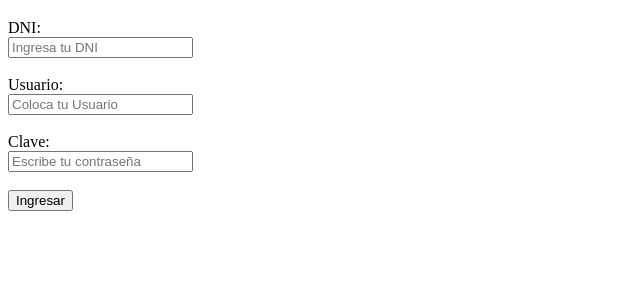
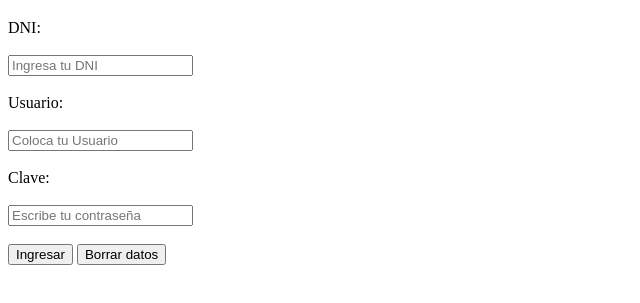
Before and after one commit to alandavidsoto/formulario, a plain HTML site: page index.html in a window 1280 px wide. Shown: the part 61-364 px from the top of the page, without its empty margins (0-640 px from the left). Drawn offline with Linux system fonts and the light colour scheme.

Commit message:
Add files via upload

```diff
--- a/index.html
+++ b/index.html
@@ -12,20 +12,24 @@
 
         <label for="DNI">DNI: </label>
         <br>
-        <input type="text" name="dni" id="DNI" placeholder="Ingresa tu DNI">
+        <br>
+        <input type="text" name="dni" id="DNI" required="true" placeholder="Ingresa tu DNI">
         <br>
         <br>
         <label for="usuario">Usuario: </label>
         <br>
-        <input type="text" name="usuario" id="usuario" placeholder="Coloca tu Usuario">
+        <br>
+        <input type="text" name="usuario" id="usuario" required="true" placeholder="Coloca tu Usuario">
         <br>
         <br>
         <label for="clave">Clave: </label>
         <br>
-        <input type="password" name="clave" id="clave" placeholder="Escribe tu contraseña">
+        <br>
+        <input type="password" name="clave" id="clave" required="true" placeholder="Escribe tu contraseña">
         <br>
         <br>
         <input type="submit" name="enviar" value="Ingresar">
+        <input type="reset" value="Borrar datos">
     </form>
 </body>
 </html>
```
